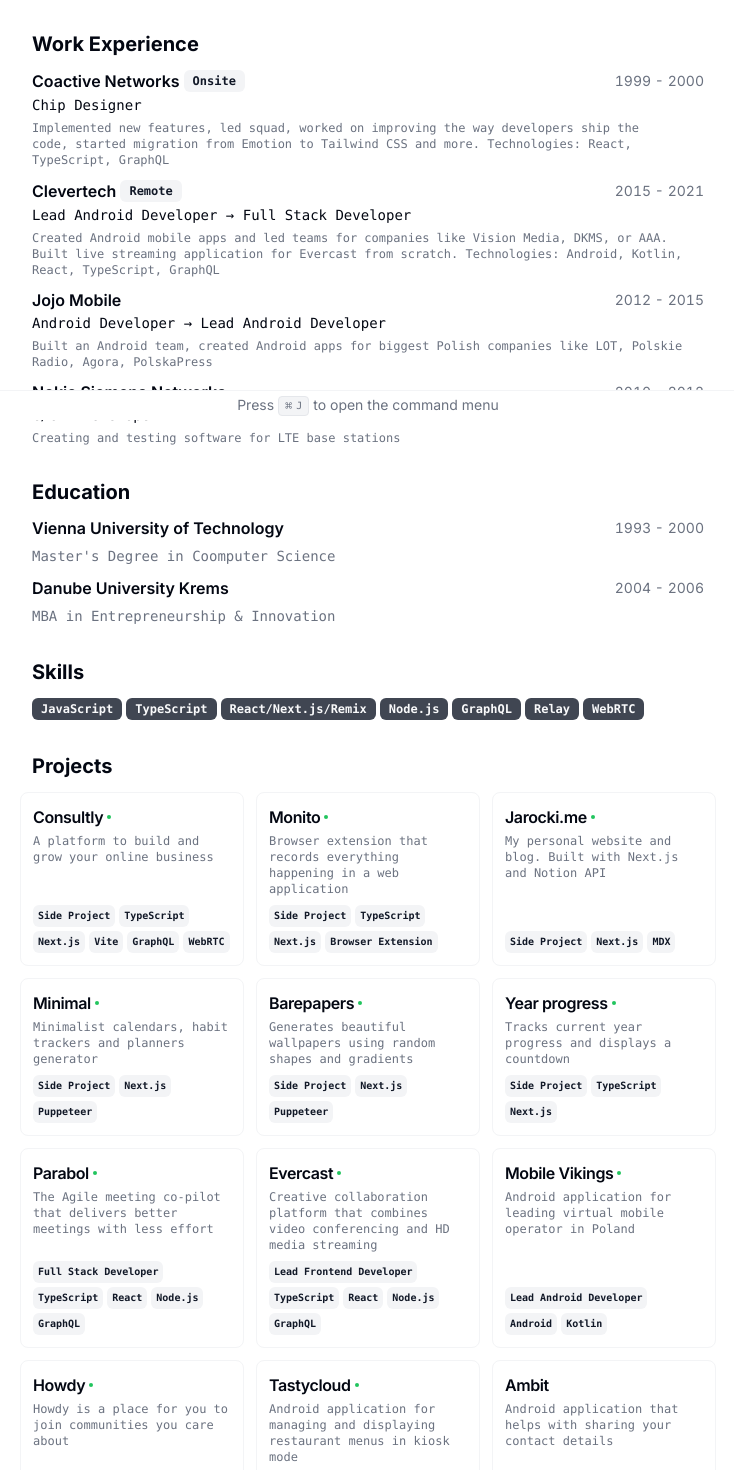
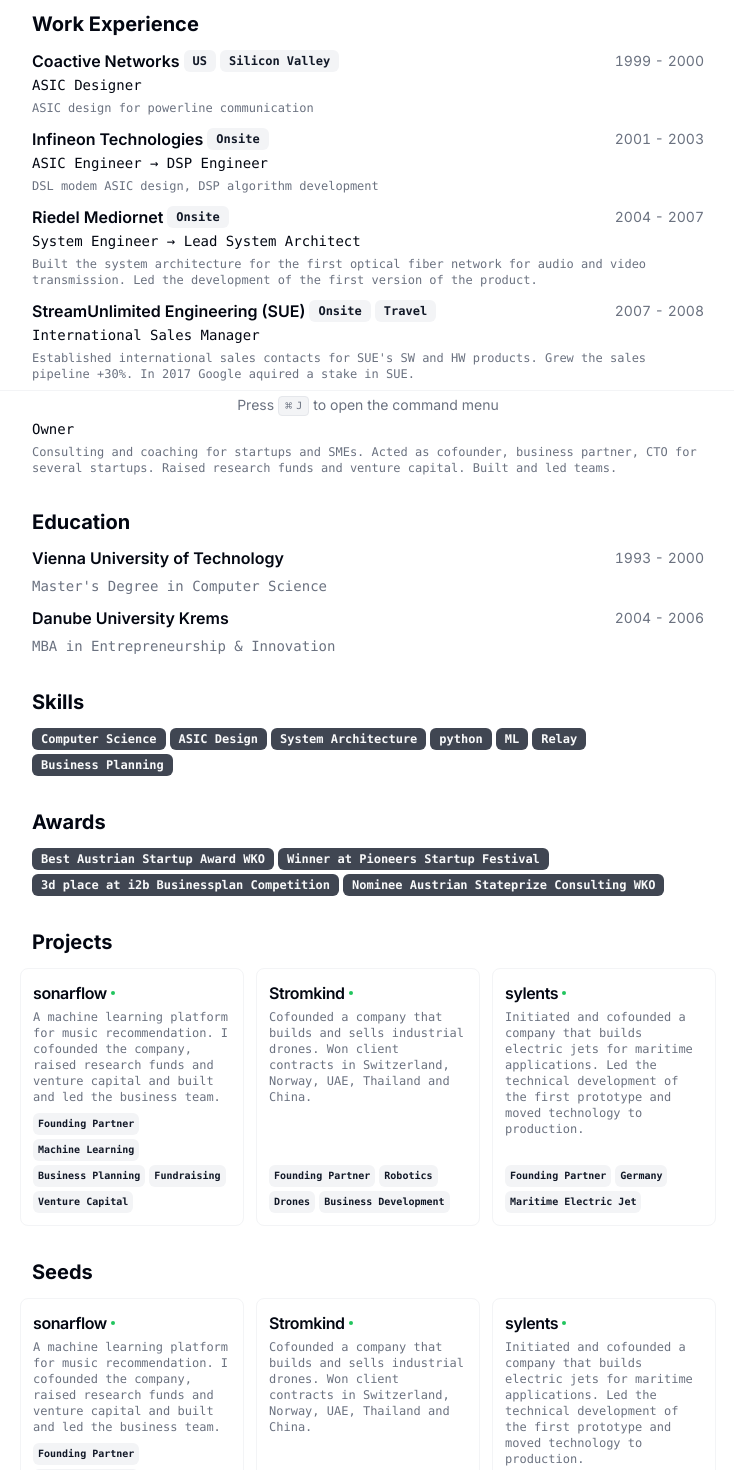
Before and after one commit to devskale/cv, a Next.js app: page / in a window 1280 px wide. Shown: the part 380-1850 px from the top of the page, without its empty margins (272-1006 px from the left). Built offline with nearby package versions, Linux system fonts and the light colour scheme.

Commit message:
added seed and award section

```diff
--- a/src/app/page.tsx
+++ b/src/app/page.tsx
@@ -166,6 +166,14 @@
             })}
           </div>
         </Section>
+        <Section>
+          <h2 className="text-xl font-bold">Awards</h2>
+          <div className="flex flex-wrap gap-1">
+            {RESUME_DATA.awards.map((award) => {
+              return <Badge key={award}>{award}</Badge>;
+            })}
+          </div>
+        </Section>
 
         <Section className="print-force-new-page scroll-mb-16">
           <h2 className="text-xl font-bold">Projects</h2>
@@ -183,6 +191,24 @@
             })}
           </div>
         </Section>
+
+        <Section className="print-force-new-page scroll-mb-16">
+          <h2 className="text-xl font-bold">Seeds</h2>
+          <div className="-mx-3 grid grid-cols-1 gap-3 print:grid-cols-3 print:gap-2 md:grid-cols-2 lg:grid-cols-3">
+            {RESUME_DATA.seeds.map((seed) => {
+              return (
+                <ProjectCard
+                  key={seed.title}
+                  title={seed.title}
+                  description={seed.description}
+                  tags={seed.techStack}
+                  link={"link" in seed ? seed.link.href : undefined}
+                />
+              );
+            })}
+          </div>
+        </Section>
+
       </section>
 
       <CommandMenu
--- a/src/data/resume-data.tsx
+++ b/src/data/resume-data.tsx
@@ -25,9 +25,9 @@
   location: "Neusiedl am See, Austria, CET",
   locationLink: "https://maps.app.goo.gl/hRnHuWXARPzwCYcE8",
   about:
-    "Full Stack Engineer focused on building products with extra attention to detail",
+    "Business Developer with a focus on Computer Science, Artificial Intelligence (AI) and Robotics.",
   summary:
-    "As a Full Stack Engineer, I have successfully taken multiple products from 0 to 1. I lead teams effectively, ensuring an environment where people can do their best work. Currently, I work mostly with TypeScript, React, Node.js, and GraphQL. I have over 8 years of experience in working remotely with companies all around the world.",
+    "As a Development Engineer i worked on custom ASICs (Infineon) and created the initial version of optical fiber networ (Riedel). As a Business Developer i cofounded startups, raised research fund and venture capital and built and led teams.",
   avatarUrl: "https://media.licdn.com/dms/image/C5603AQEuKW28-ihawA/profile-displayphoto-shrink_800_800/0/1531836294847?e=1711584000&v=beta&t=QP45JPmvSL8eESn8f8bWxNvOSc5xxHv0o9x2Ns05iNA",
   personalWebsiteUrl: "https://skale.io",
   contact: {
@@ -36,7 +36,7 @@
     social: [
       {
         name: "GitHub",
-        url: "https://github.com/skaledev",
+        url: "https://github.com/devskale",
         icon: GitHubIcon,
       },
       {
@@ -54,7 +54,7 @@
   education: [
     {
       school: "Vienna University of Technology",
-      degree: "Master's Degree in Coomputer Science",
+      degree: "Master's Degree in Computer Science",
       start: "1993",
       end: "2000",
     },
@@ -68,95 +68,156 @@
   work: [
     {
       company: "Coactive Networks",
-      link: "https://parabol.co",
-      badges: ["Onsite"],
-      title: "Chip Designer",
+      link: "https://coactive.com",
+      badges: ["US", "Silicon Valley"],
+      title: "ASIC Designer",
       logo: ParabolLogo,
       start: "1999",
       end: "2000",
       description:
-        "Implemented new features, led squad, worked on improving the way developers ship the code, started migration from Emotion to Tailwind CSS and more. Technologies: React, TypeScript, GraphQL",
+        "ASIC design for powerline communication",
     },
     {
-      company: "Clevertech",
-      link: "https://clevertech.biz",
-      badges: ["Remote"],
-      title: "Lead Android Developer → Full Stack Developer",
+      company: "Infineon Technologies",
+      link: "https://infineon.com",
+      badges: ["Onsite"],
+      title: "ASIC Engineer → DSP Engineer",
       logo: ClevertechLogo,
-      start: "2015",
-      end: "2021",
+      start: "2001",
+      end: "2003",
       description:
-        "Created Android mobile apps and led teams for companies like Vision Media, DKMS, or AAA. Built live streaming application for Evercast from scratch. Technologies: Android, Kotlin, React, TypeScript, GraphQL",
+        "DSL modem ASIC design, DSP algorithm development",
     },
     {
-      company: "Jojo Mobile",
-      link: "https://bsgroup.eu/",
-      badges: [],
-      title: "Android Developer → Lead Android Developer",
+      company: "Riedel Mediornet",
+      link: "https://riedel.net",
+      badges: ["Onsite"],
+      title: "System Engineer → Lead System Architect",
       logo: JojoMobileLogo,
-      start: "2012",
-      end: "2015",
+      start: "2004",
+      end: "2007",
       description:
-        "Built an Android team, created Android apps for biggest Polish companies like LOT, Polskie Radio, Agora, PolskaPress",
+        "Built the system architecture for the first optical fiber network for audio and video transmission. Led the development of the first version of the product.",
     },
     {
-      company: "Nokia Siemens Networks",
+      company: "StreamUnlimited Engineering (SUE)",
       link: "https://www.nokia.com",
-      badges: [],
-      title: "C/C++ Developer",
+      badges: ["Onsite", "Travel"],
+      title: "International Sales Manager",
       logo: NSNLogo,
-      start: "2010",
-      end: "2012",
-      description: "Creating and testing software for LTE base stations",
+      start: "2007",
+      end: "2008",
+      description: "Established international sales contacts for SUE's SW and HW products. Grew the sales pipeline +30%. In 2017 Google aquired a stake in SUE.",
     },
+    {
+      company: "skale venture development",
+      link: "https://www.skale.io",
+      badges: ["Onsite", "Remote"],
+      title: "Owner",
+      logo: NSNLogo,
+      start: "2008",
+      end: "2024",
+      description: "Consulting and coaching for startups and SMEs. Acted as cofounder, business partner, CTO for several startups. Raised research funds and venture capital. Built and led teams.",
+    }
   ],
   skills: [
-    "JavaScript",
-    "TypeScript",
-    "React/Next.js/Remix",
-    "Node.js",
-    "GraphQL",
+    "Computer Science",
+    "ASIC Design",
+    "System Architecture",
+    "python",
+    "ML",
     "Relay",
-    "WebRTC",
+    "Business Planning",
+  ],
+  awards: [
+    "Best Austrian Startup Award WKO",
+    "Winner at Pioneers Startup Festival",
+    "3d place at i2b Businessplan Competition",
+    "Nominee Austrian Stateprize Consulting WKO"
   ],
   projects: [
     {
-      title: "Consultly",
+      title: "sonarflow",
       techStack: [
-        "Side Project",
-        "TypeScript",
-        "Next.js",
-        "Vite",
-        "GraphQL",
-        "WebRTC",
+        "Founding Partner",
+        "Machine Learning",
+        "Business Planning",
+        "Fundraising",
+        "Venture Capital"
       ],
-      description: "A platform to build and grow your online business",
+      description: "A machine learning platform for music recommendation. I cofounded the company, raised research funds and venture capital and built and led the business team.",
       logo: ConsultlyLogo,
       link: {
-        label: "consultly.com",
-        href: "https://consultly.com/",
+        label: "sonarflow.com",
+        href: "https://sonarflow.com/",
       },
     },
     {
-      title: "Monito",
-      techStack: ["Side Project", "TypeScript", "Next.js", "Browser Extension"],
+      title: "Stromkind",
+      techStack: ["Founding Partner",
+        "Robotics",
+        "Drones",
+        "Business Development"],
       description:
-        "Browser extension that records everything happening in a web application",
+        "Cofounded a company that builds and sells industrial drones. Won client contracts in Switzerland, Norway, UAE, Thailand and China.",
       logo: MonitoLogo,
       link: {
-        label: "monito.dev",
-        href: "https://monito.dev/",
+        label: "stromkind.com",
+        href: "https://stromkind.com/",
       },
     },
     {
-      title: "Jarocki.me",
-      techStack: ["Side Project", "Next.js", "MDX"],
+      title: "sylents",
+      techStack: ["Founding Partner", "Germany", "Maritime Electric Jet"],
       description:
-        "My personal website and blog. Built with Next.js and Notion API",
+        "Initiated and cofounded a company that builds electric jets for maritime applications. Led the technical development of the first prototype and moved technology to production.",
       logo: JarockiMeLogo,
       link: {
         label: "github.com",
-        href: "https://jarocki.me/",
+        href: "https://sylents.de/",
+      },
+    },
+  ],
+  seeds: [
+    {
+      title: "sonarflow",
+      techStack: [
+        "Founding Partner",
+        "Machine Learning",
+        "Business Planning",
+        "Fundraising",
+        "Venture Capital"
+      ],
+      description: "A machine learning platform for music recommendation. I cofounded the company, raised research funds and venture capital and built and led the business team.",
+      logo: ConsultlyLogo,
+      link: {
+        label: "sonarflow.com",
+        href: "https://sonarflow.com/",
+      },
+    },
+    {
+      title: "Stromkind",
+      techStack: ["Founding Partner",
+        "Robotics",
+        "Drones",
+        "Business Development"],
+      description:
+        "Cofounded a company that builds and sells industrial drones. Won client contracts in Switzerland, Norway, UAE, Thailand and China.",
+      logo: MonitoLogo,
+      link: {
+        label: "stromkind.com",
+        href: "https://stromkind.com/",
+      },
+    },
+    {
+      title: "sylents",
+      techStack: ["Founding Partner", "Germany", "Maritime Electric Jet"],
+      description:
+        "Initiated and cofounded a company that builds electric jets for maritime applications. Led the technical development of the first prototype and moved technology to production.",
+      logo: JarockiMeLogo,
+      link: {
+        label: "github.com",
+        href: "https://sylents.de/",
       },
     },
     {
@@ -208,77 +269,5 @@
         href: "https://parabol.co/",
       },
     },
-    {
-      title: "Evercast",
-      techStack: [
-        "Lead Frontend Developer",
-
-        "TypeScript",
-        "React",
-        "Node.js",
-        "GraphQL",
-      ],
-      description:
-        "Creative collaboration platform that combines video conferencing and HD media streaming",
-      logo: EvercastLogo,
-      link: {
-        label: "evercast.us",
-        href: "https://www.evercast.us/",
-      },
-    },
-    {
-      title: "Mobile Vikings",
-      techStack: ["Lead Android Developer", "Android", "Kotlin"],
-      description:
-        "Android application for leading virtual mobile operator in Poland",
-      logo: MobileVikingsLogo,
-      link: {
-        label: "mobilevikings.pl",
-        href: "https://mobilevikings.pl/",
-      },
-    },
-    {
-      title: "Howdy",
-      techStack: ["Lead Android Developer", "Android", "Kotlin"],
-      description:
-        "Howdy is a place for you to join communities you care about",
-      logo: Howdy,
-      link: {
-        label: "play.google.com",
-        href: "https://howdy.co/",
-      },
-    },
-    {
-      title: "Tastycloud",
-      techStack: ["Lead Android Developer", "Android", "Kotlin"],
-      description:
-        "Android application for managing and displaying restaurant menus in kiosk mode",
-      logo: TastyCloudLogo,
-      link: {
-        label: "tastycloud.fr",
-        href: "https://www.tastycloud.fr/",
-      },
-    },
-    {
-      title: "Ambit",
-      techStack: ["Lead Android Developer", "Android", "Kotlin"],
-      description:
-        "Android application that helps with sharing your contact details",
-      logo: AmbitLogo,
-    },
-    {
-      title: "Bim",
-      techStack: ["Lead Android Developer", "Android", "Kotlin"],
-      description:
-        "Android application that helps with booking a table in a restaurants",
-      logo: BimLogo,
-    },
-    {
-      title: "Canal Digital GO",
-      techStack: ["Lead Android Developer", "Android", "Kotlin"],
-      description:
-        "Video streaming mobile application for Canal Digital subscribers",
-      logo: CDGOLogo,
-    },
   ],
 } as const;
```
